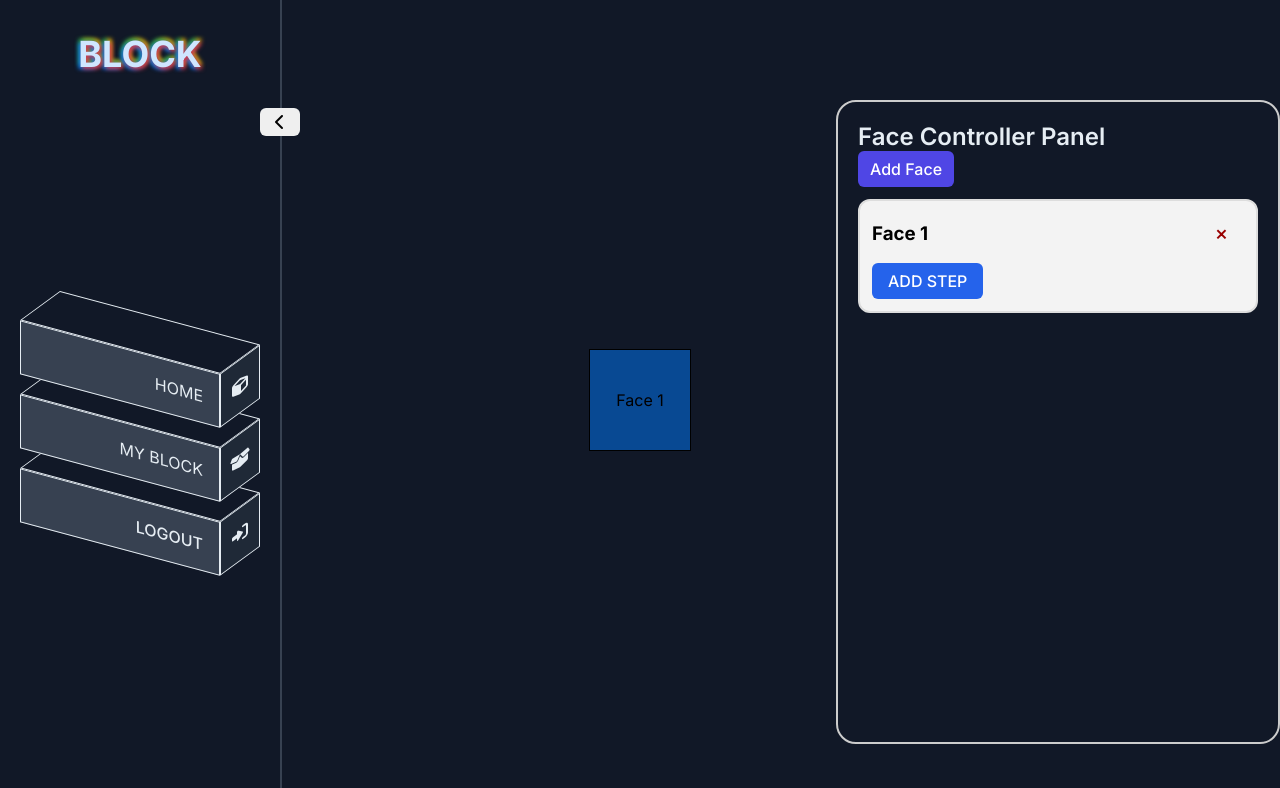
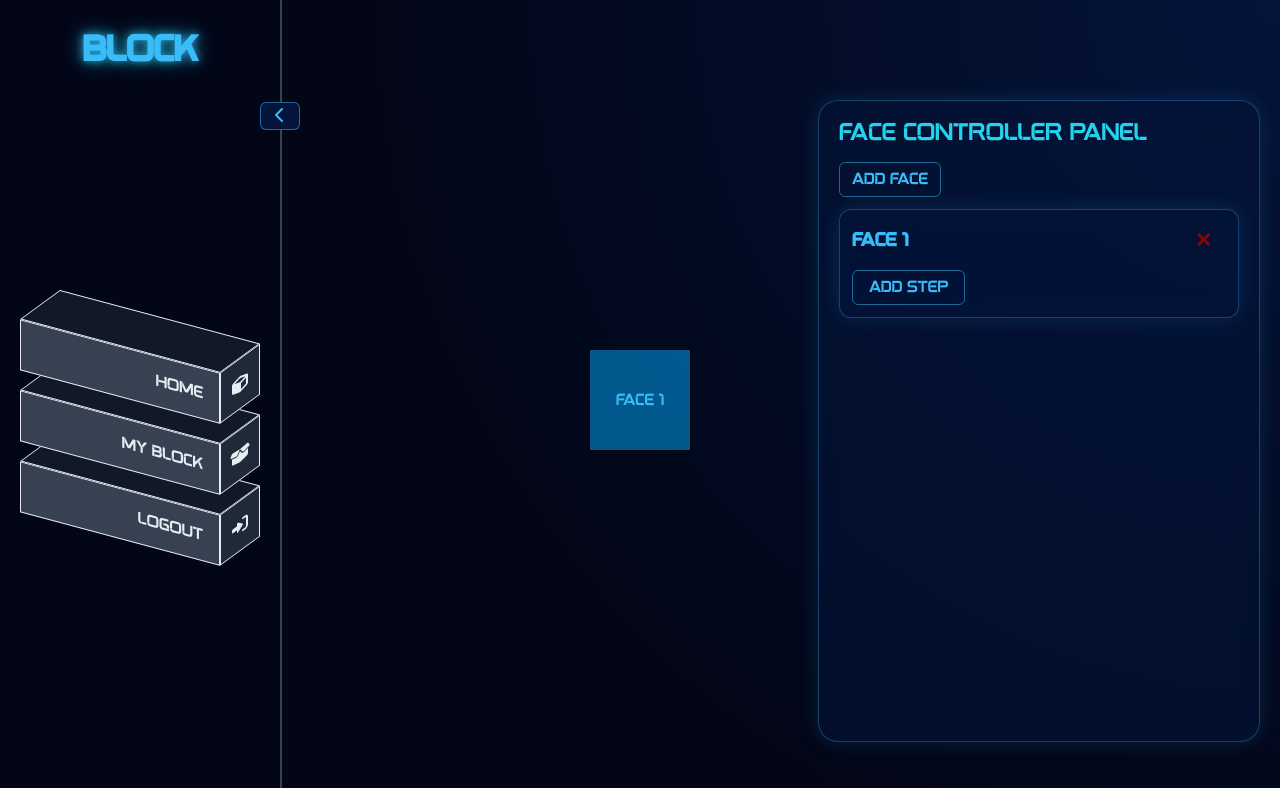
Before and after one commit to PanpaKawaii/Block, a React (Vite) app: page / in a window 1280 px wide. Both pictures are taken after a click on the button "Add Face". Shown: the top 788 px of the page. Built offline with nearby package versions, Linux system fonts and the light colour scheme.

Commit message:
Add Fonts, Themes, Class Style

```diff
--- a/src/App.css
+++ b/src/App.css
@@ -1,8 +1,20 @@
+@font-face {
+  font-family: 'Akashi';
+  src: url('/fonts/UTM Akashi.ttf') format('truetype');
+}
+
+@font-face {
+  font-family: 'Organix';
+  src: url('/fonts/Organix.otf') format('truetype');
+}
+
 #root {
   width: 100%;
 }
 
 :root {
+  --font-tech: 'Organix', 'Akashi', 'Inter', Arial;
+
   --gray-1: #111827;
   --gray-2: #1F2937;
   --gray-3: #374151;
@@ -11,13 +23,43 @@
   --button-primary-bg: #F0F6FC;
   --button-primary-text: #161B22;
   --button-secondary-bg: #21262D;
+
+  --bg-deep: #020617;
+  /* nền sâu nhất */
+  --bg-dark-blue: #020C2A;
+  --bg-tech: #04143A;
+
+  --neon-blue-1: #38BDF8;
+  /* ánh sáng chính */
+  --neon-blue-2: #0EA5E9;
+  --neon-cyan: #22D3EE;
+
+  --text-main: #E5E7EB;
+  /* chữ chính */
+  --text-muted: #94A3B8;
+  /* chữ phụ */
+  --text-cyber: #7DD3FC;
+  /* chữ dữ liệu */
+
+  --border-glow: rgba(56, 189, 248, 0.6);
+  --border-soft: rgba(148, 163, 184, 0.2);
+
+  --background: #020617;
+  --primary: #38BDF8;
+  --accent: #22D3EE;
+  --text: #E5E7EB;
+  --muted: #94A3B8;
+  --border: rgba(56, 189, 248, .4);
 }
 
 body {
   background-color: var(--gray-1);
   margin: 0;
   padding: 0;
-  font-family: 'Inter', Arial, sans-serif;
+  font-family: var(--font-tech);
+
+  background: radial-gradient(circle at top right, #04143A, #020617 60%);
+  color: var(--primary);
 }
 
 a {
@@ -42,7 +84,7 @@ select {
   font-size: 16px;
   font-weight: 500;
   transition: all 0.15s ease;
-  font-family: 'Inter', Arial, sans-serif;
+  font-family: var(--font-tech);
 }
 
 input::placeholder {
@@ -65,7 +107,7 @@ button {
   font-size: 16px;
   font-weight: 500;
   transition: all 0.15s ease;
-  font-family: 'Inter', Arial, sans-serif;
+  font-family: var(--font-tech);
 
   &:disabled {
     opacity: 0.4;
@@ -145,3 +187,44 @@ input[type='range']::-webkit-slider-thumb {
 video::-webkit-media-controls-play-button {
   display: none;
 }
+
+.glow {
+  color: #38BDF8;
+  text-shadow: 0 0 8px rgba(56, 189, 248, .8), 0 0 20px rgba(34, 211, 238, .6);
+}
+
+.btn {
+  border: 1px solid rgba(56, 189, 248, .5);
+  color: #38BDF8;
+  background: transparent;
+
+  &:hover {
+    box-shadow: 0 0 12px rgba(56, 189, 248, .8);
+  }
+}
+
+.card {
+  background: rgba(4, 20, 58, 0.6);
+  backdrop-filter: blur(10px);
+  border: 1px solid rgba(56, 189, 248, .3);
+  box-shadow: 0 0 20px rgba(56, 189, 248, .15);
+}
+
+.input {
+  color: var(--primary);
+  background: rgba(4, 20, 58, 0.6);
+  border: 1px solid rgba(56, 189, 248, .3);
+  box-shadow: 0 0 20px rgba(56, 189, 248, .15);
+}
+
+.select {
+  color: var(--primary);
+  background: rgba(4, 20, 58, 0.6);
+  border: 1px solid rgba(56, 189, 248, .3);
+  box-shadow: 0 0 20px rgba(56, 189, 248, .15);
+}
+
+.option {
+  color: var(--accent);
+  background: rgba(4, 20, 58, 0.6);
+}
--- a/src/app/pages/GenerateObject/FaceController.css
+++ b/src/app/pages/GenerateObject/FaceController.css
@@ -8,22 +8,18 @@
     padding: 20px;
     position: absolute;
     top: 100px;
-    right: 0;
-    border: 2px solid #ccc;
+    right: 20px;
     border-radius: 20px;
 
     h2 {
-        color: var(--text-primary);
-        font-weight: 600;
+        margin: 0 0 16px;
+        color: var(--accent);
+        font-weight: 500;
     }
 
     .add-btn {
         padding: 8px 12px;
         margin-bottom: 12px;
-        cursor: pointer;
-        background: #4f46e5;
-        color: #fff;
-        border: none;
         border-radius: 6px;
     }
 
@@ -34,9 +30,7 @@
 
         .face-card {
             padding: 12px;
-            background: #f3f3f3;
             border-radius: 12px;
-            border: 2px solid #ddd;
 
             .face-header {
                 display: flex;
@@ -90,11 +84,6 @@
                 display: flex;
                 flex-wrap: wrap;
                 gap: 8px;
-
-                button {
-                    background: #2563eb;
-                    color: #fff;
-                }
             }
         }
     }
--- a/src/app/pages/GenerateObject/FaceController.jsx
+++ b/src/app/pages/GenerateObject/FaceController.jsx
@@ -64,16 +64,16 @@ export default function FaceController({ faces, setFaces , setSelectedFace }) {
     };
 
     return (
-        <div className='face-controller-container'>
+        <div className='face-controller-container card'>
             <h2>Face Controller Panel</h2>
-            <button className='add-btn' onClick={addFace}>Add Face</button>
+            <button className='btn add-btn' onClick={addFace}>Add Face</button>
 
             <div className='faces-list'>
                 {faces.map((face) => (
-                    <div key={face.id} className='face-card'>
+                    <div key={face.id} className='face-card card'>
                         <div className='face-header'>
                             <h3>{face.name}</h3>
-                            <button className='remove-face' onClick={() => removeFace(face.id)}>×</button>
+                            <button className='remove-face' onClick={() => removeFace(face.id)}><i className='fa-solid fa-xmark'/></button>
                         </div>
 
                         <div className='steps'>
@@ -82,31 +82,32 @@ export default function FaceController({ faces, setFaces , setSelectedFace }) {
                                     <select
                                         value={step.type}
                                         onChange={(e) => updateStep(face.id, step.id, e.target.value, step.value)}
+                                        className='select'
                                     >
-                                        <option value='translateX'>translateX</option>
-                                        <option value='translateY'>translateY</option>
-                                        <option value='translateZ'>translateZ</option>
-                                        <option value='rotateX'>rotateX</option>
-                                        <option value='rotateY'>rotateY</option>
-                                        <option value='rotateZ'>rotateZ</option>
-                                        <option value='scale'>scale</option>
-                                        <option value='clipPath'>clip-path</option>
+                                        <option value='translateX' className='option'>translateX</option>
+                                        <option value='translateY' className='option'>translateY</option>
+                                        <option value='translateZ' className='option'>translateZ</option>
+                                        <option value='rotateX' className='option'>rotateX</option>
+                                        <option value='rotateY' className='option'>rotateY</option>
+                                        <option value='rotateZ' className='option'>rotateZ</option>
+                                        <option value='scale' className='option'>scale</option>
+                                        <option value='clipPath' className='option'>clip-path</option>
                                     </select>
 
                                     <input
                                         type='text'
                                         value={step.value}
                                         onChange={(e) => updateStep(face.id, step.id, step.type, e.target.value)}
-                                        className={`${step.type}`}
+                                        className={`input ${step.type}`}
                                     />
 
-                                    <button className='remove-step' onClick={() => removeStep(face.id, step.id)}>×</button>
+                                    <button className='remove-step' onClick={() => removeStep(face.id, step.id)}><i className='fa-solid fa-xmark'/></button>
                                 </div>
                             ))}
                         </div>
 
                         <div className='add-step-box'>
-                            <button onClick={() => addStep(face.id, 'translateX')}>ADD STEP</button>
+                            <button className='btn' onClick={() => addStep(face.id, 'translateX')}>ADD STEP</button>
                             {/* <button onClick={() => addStep(face.id, 'translateX')}>translateX</button>
                             <button onClick={() => addStep(face.id, 'translateY')}>translateY</button>
                             <button onClick={() => addStep(face.id, 'translateZ')}>translateZ</button>
--- a/src/app/pages/GenerateObject/GenerateObject.css
+++ b/src/app/pages/GenerateObject/GenerateObject.css
@@ -1,6 +1,6 @@
 .scene-object {
     width: 100%;
-    height: 100%;
+    height: 100vh;
     min-height: 800px;
     perspective: 600px;
 
@@ -27,7 +27,7 @@
             position: absolute;
             width: 100px;
             height: 100px;
-            background: #007bff80;
+            background: #00aaff80;
             transition: all 1s ease;
 
             border: 1px solid #000;
--- a/src/app/pages/NavigationBar/NavigationBar.css
+++ b/src/app/pages/NavigationBar/NavigationBar.css
@@ -6,19 +6,12 @@
     scrollbar-width: none;
     transition: all 0.5s ease;
     user-select: none;
-    font-family: 'Inter', Arial, sans-serif;
     z-index: 2;
 
     a {
         .logo {
             padding: 16px;
             margin: 16px 0;
-            color: #cfe6ff;
-            text-shadow:
-                2px 2px 4px #dc3545,
-                -2px 2px 4px #007bff,
-                -2px -2px 4px #28a745,
-                2px -2px 4px #ffc107;
             font-size: 36px;
             font-weight: bold;
             text-align: center;
@@ -28,6 +21,7 @@
     .btn-collapsed {
         padding: 4px;
         width: 40px;
+        background: rgba(4, 20, 58, 1);
         position: absolute;
         right: -20px;
         transform: rotateZ(0deg);
--- a/src/app/pages/NavigationBar/NavigationBar.jsx
+++ b/src/app/pages/NavigationBar/NavigationBar.jsx
@@ -24,9 +24,9 @@ export default function NavigationBar() {
         <>
             <div className={`navigation-bar-container ${toggleMenu ? '' : 'collapsed'}`}>
                 <Link to='/'>
-                    <div className='logo'>BLOCK</div>
+                    <div className='logo glow'>BLOCK</div>
                 </Link>
-                <button className='btn-collapsed' onClick={() => setToggleMenu(p => !p)}><i className='fa-solid fa-chevron-left' /></button>
+                <button className='btn btn-collapsed' onClick={() => setToggleMenu(p => !p)}><i className='fa-solid fa-chevron-left' /></button>
                 <ul>
                     {menuItems.map((item, index) => (
                         <li key={index}>
```
Also changed, not shown: public/fonts/Organix.otf (added), public/fonts/UTM Akashi.ttf (added).
